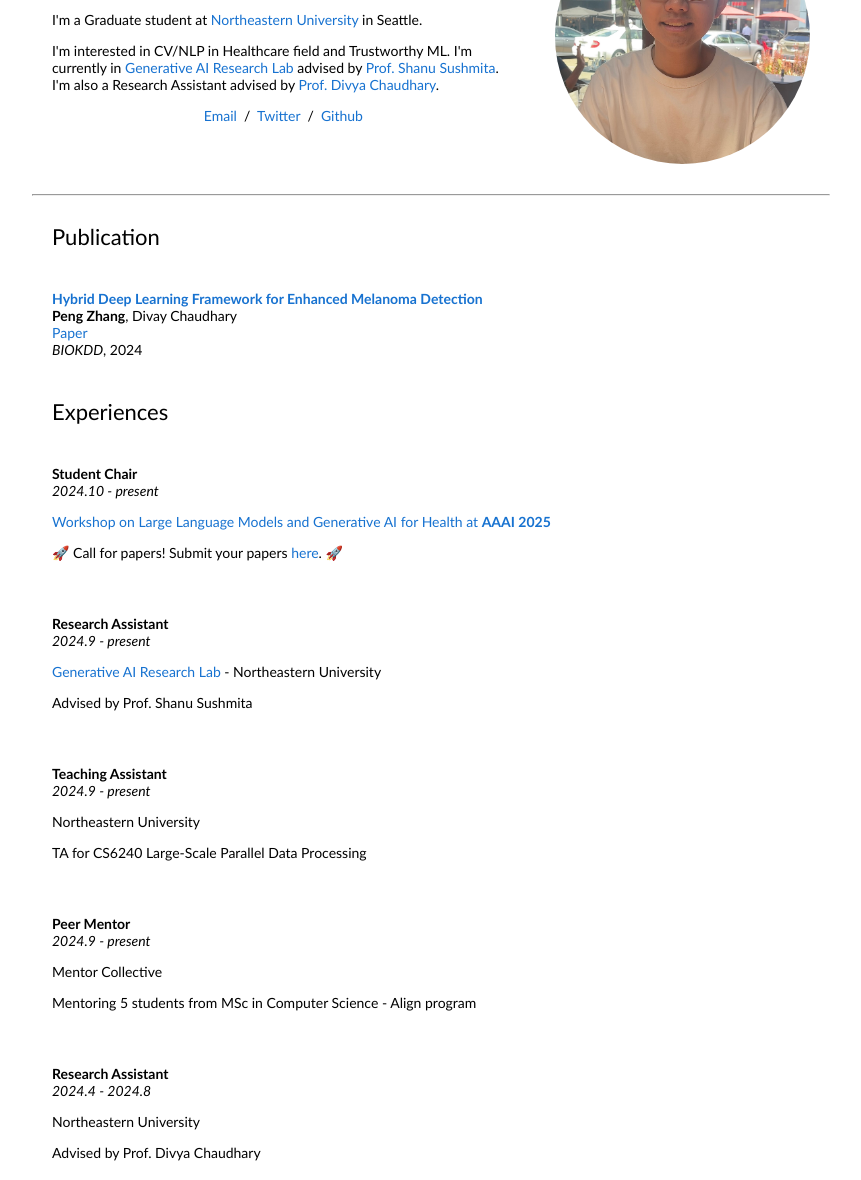
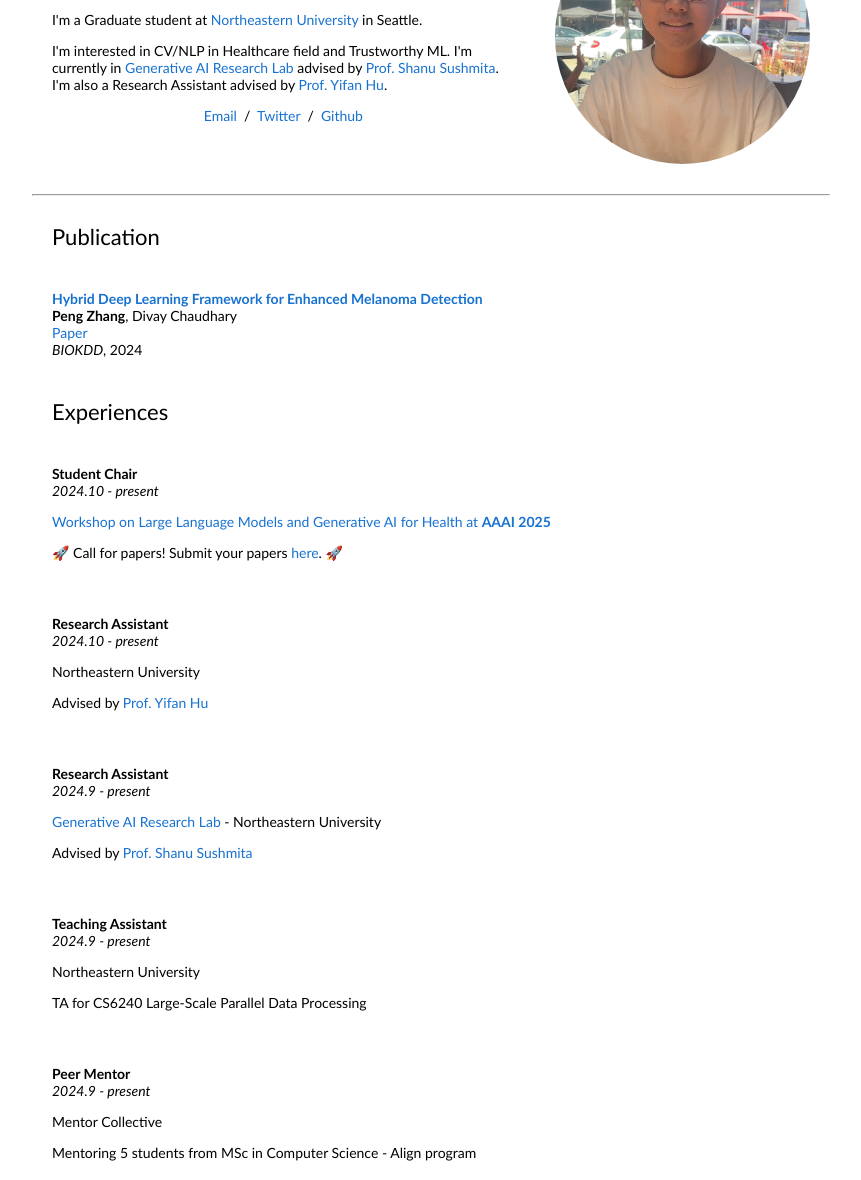
Before and after one commit to peng1z/Resume, a plain HTML site: page index.html in a window 1280 px wide. Shown: the part 120-1300 px from the top of the page, without its empty margins (209-1070 px from the left). Drawn offline with Linux system fonts and the light colour scheme.

Commit message:
Add a recent role as RA

```diff
--- a/index.html
+++ b/index.html
@@ -21,7 +21,7 @@
                     <p class="name">Peng Zhang</p>
                     <p>I'm a Graduate student at <a href="https://www.northeastern.edu/">Northeastern University</a> in Seattle.</p>
                     <p>
-                      I'm interested in CV/NLP in Healthcare field and Trustworthy ML. I'm currently in <a href="https://genairesearch.sites.northeastern.edu/">Generative AI Research Lab</a> advised by <a href="https://www.khoury.northeastern.edu/people/shanu-sushmita/">Prof. Shanu Sushmita</a>. I'm also a Research Assistant advised by <a href="https://www.khoury.northeastern.edu/people/divya-chaudhary/">Prof. Divya Chaudhary</a>.
+                      I'm interested in CV/NLP in Healthcare field and Trustworthy ML. I'm currently in <a href="https://genairesearch.sites.northeastern.edu/">Generative AI Research Lab</a> advised by <a href="https://www.khoury.northeastern.edu/people/shanu-sushmita/">Prof. Shanu Sushmita</a>. I'm also a Research Assistant advised by <a href="https://www.khoury.northeastern.edu/people/yifan-hu/">Prof. Yifan Hu</a>.
                     </p>
                     <p class="center-text">
                       <a href="mailto:zhang.peng2@northeastern.edu">Email</a> &nbsp;/&nbsp;
@@ -93,11 +93,20 @@
                     <td width="100%" valign="middle" style="padding: 20px">
                       <strong>Research Assistant</strong>
                       <br>
+                      <em>2024.10 - present</em>
+                      <p>Northeastern University</p>
+                      <p>Advised by <a href="https://www.khoury.northeastern.edu/people/yifan-hu/">Prof. Yifan Hu</a></p>
+                    </td>
+                  </tr>
+                  <tr>
+                    <td width="100%" valign="middle" style="padding: 20px">
+                      <strong>Research Assistant</strong>
+                      <br>
                       <em>2024.9 - present</em>
                       <p><a href="https://genairesearch.sites.northeastern.edu/">
                         Generative AI Research Lab
                       </a> - Northeastern University</p>
-                      <p>Advised by Prof. Shanu Sushmita</p>
+                      <p>Advised by <a href="https://www.khoury.northeastern.edu/people/shanu-sushmita/">Prof. Shanu Sushmita</a></p>
                     </td>
                   </tr>
                   <tr>
@@ -124,7 +133,7 @@
                       <br>
                       <em>2024.4 - 2024.8</em>
                       <p>Northeastern University</p>
-                      <p>Advised by Prof. Divya Chaudhary</p>
+                      <p>Advised by <a href="https://www.khoury.northeastern.edu/people/divya-chaudhary/">Prof. Divya Chaudhary</a></p>
                     </td>
                   </tr>
                   <tr>
```
